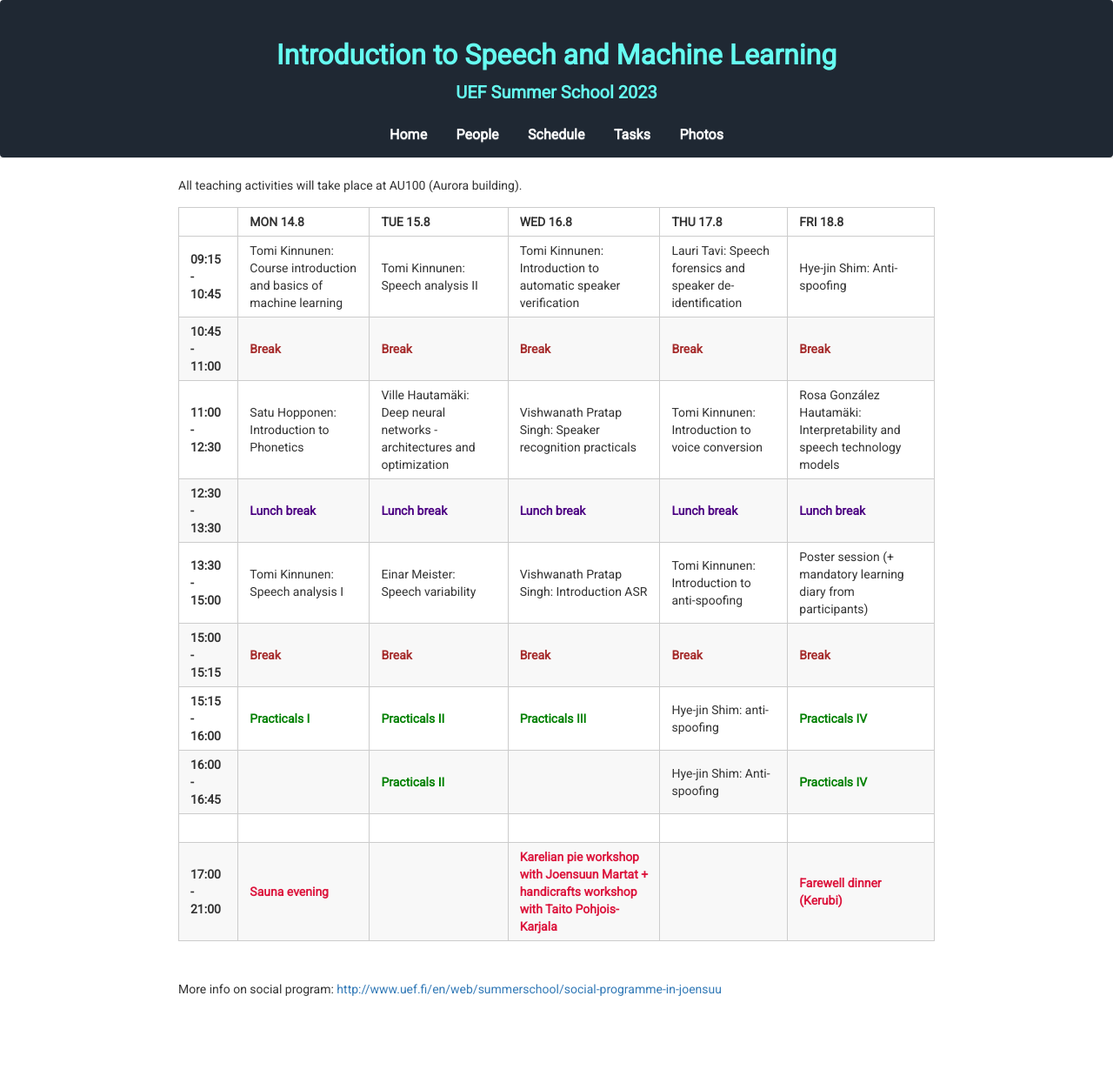
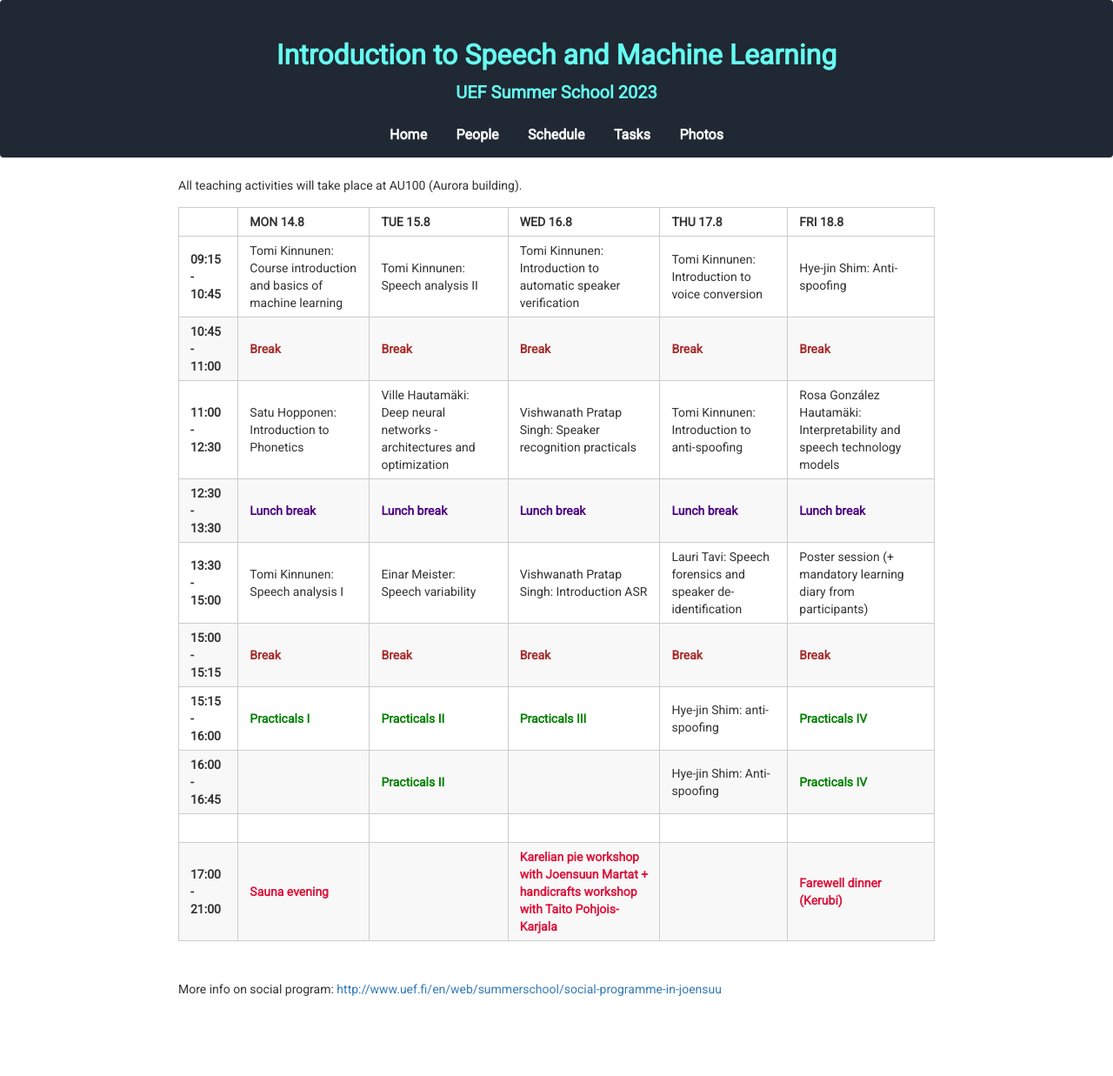
Before and after one commit to vpspeech/summerschool2023, a Jekyll site: the page built from schedule.md, in a window 1280 px wide. Shown: the whole page at 87% size. Built offline with Jekyll 4.4.1, drawn with Linux system fonts in a browser that asks for light colours; nearby versions of some CDN libraries.

```diff
--- a/schedule.md
+++ b/schedule.md
@@ -7,11 +7,11 @@ All teaching activities will take place at AU100 (Aurora building).
 
 |                   | MON 14.8                                          | TUE 15.8                                                | WED 16.8                                          | THU 17.8                                          | FRI 18.8                                          |
 |-------------------|---------------------------------------------------|---------------------------------------------------------|---------------------------------------------------|---------------------------------------------------|---------------------------------------------------|
-| **09:15 - 10:45**   |            Tomi Kinnunen: Course introduction and basics of machine learning                                       |  Tomi Kinnunen: Speech analysis II                      | Tomi Kinnunen: Introduction to automatic speaker verification                      | Lauri Tavi: Speech forensics and speaker de-identification | Hye-jin Shim: Anti-spoofing         |
+| **09:15 - 10:45**   |            Tomi Kinnunen: Course introduction and basics of machine learning                                       |  Tomi Kinnunen: Speech analysis II                      | Tomi Kinnunen: Introduction to automatic speaker verification                      | Tomi Kinnunen: Introduction to voice conversion | Hye-jin Shim: Anti-spoofing         |
 | **10:45 - 11:00** | <span style="color:brown">**Break**</span> | <span style="color:brown">**Break**</span>       | <span style="color:brown">**Break**</span> | <span style="color:brown">**Break**</span>       | <span style="color:brown">**Break**</span> |
-| **11:00 - 12:30** | Satu Hopponen: Introduction to Phonetics           |        Ville Hautamäki: Deep neural networks - architectures and optimization          | Vishwanath Pratap Singh: Speaker recognition practicals                   | Tomi Kinnunen: Introduction to voice conversion | Rosa González Hautamäki: Interpretability and speech technology models |
+| **11:00 - 12:30** | Satu Hopponen: Introduction to Phonetics           |        Ville Hautamäki: Deep neural networks - architectures and optimization          | Vishwanath Pratap Singh: Speaker recognition practicals                   | Tomi Kinnunen: Introduction to anti-spoofing | Rosa González Hautamäki: Interpretability and speech technology models |
 | **12:30 - 13:30** | <span style="color:indigo">**Lunch break**</span> | <span style="color:indigo">**Lunch break**</span>       | <span style="color:indigo">**Lunch break**</span> | <span style="color:indigo">**Lunch break**</span>       | <span style="color:indigo">**Lunch break**</span>   |
-| **13:30 - 15:00** | Tomi Kinnunen: Speech analysis I                          |            Einar Meister: Speech variability                  | Vishwanath Pratap Singh: Introduction ASR           | Tomi Kinnunen: Introduction to anti-spoofing | Poster session (+ mandatory learning diary from participants) |
+| **13:30 - 15:00** | Tomi Kinnunen: Speech analysis I                          |            Einar Meister: Speech variability                  | Vishwanath Pratap Singh: Introduction ASR           |  Lauri Tavi: Speech forensics and speaker de-identification | Poster session (+ mandatory learning diary from participants) |
 | **15:00 - 15:15** | <span style="color:brown">**Break**</span> | <span style="color:brown">**Break**</span>       | <span style="color:brown">**Break**</span> | <span style="color:brown">**Break**</span>       |   <span style="color:brown">**Break**</span> |
 | **15:15 - 16:00** | <span style="color:green">**Practicals I**</span>             | <span style="color:green">**Practicals II**</span> | <span style="color:green">**Practicals III**</span>                                          | Hye-jin Shim: anti-spoofing |  <span style="color:green">**Practicals IV**</span> |
 | **16:00 - 16:45** |                 | <span style="color:green">**Practicals II**</span> |                                           | Hye-jin Shim: Anti-spoofing |  <span style="color:green">**Practicals IV**</span> |
```
